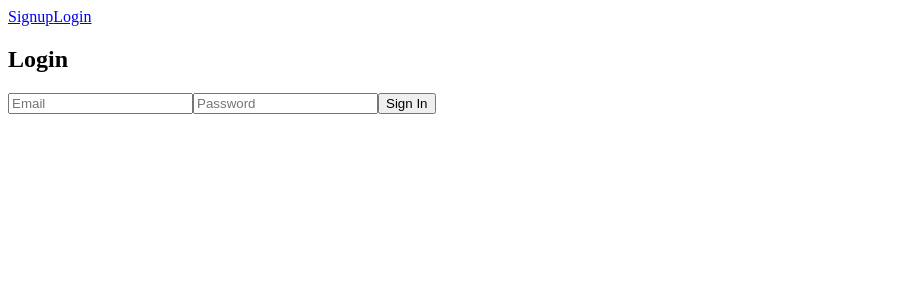
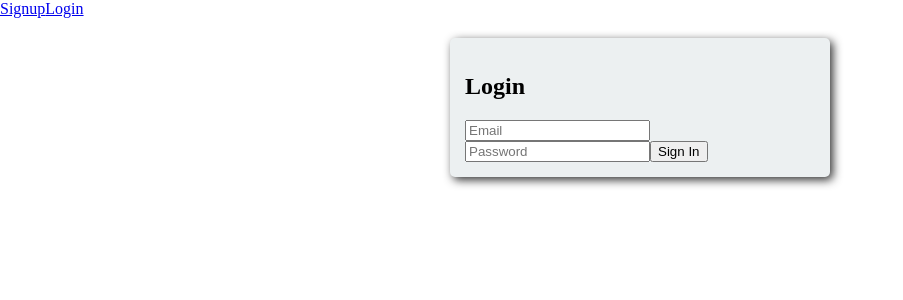
Before and after one commit to JohnMwendwa/node-react-task-manager, a React (Create React App) app in the folder client/: page /login in a window 1280 px wide. Shown: the top 300 px of the page, without its empty margins (0-903 px from the left). Built offline with nearby package versions, Linux system fonts and the light colour scheme.

Commit message:
style the login wrapper

```diff
--- a/client/src/components/css/Login.css
+++ b/client/src/components/css/Login.css
@@ -0,0 +1,14 @@
+body{
+    box-sizing: border-box;
+    padding: 0;
+    margin: 0;
+}
+.Login__wrap{
+    position: relative;
+    margin: 20px auto;
+    background: #ecf0f1;
+    width: 350px;
+    border-radius: 5px;
+    box-shadow: 3px 3px 10px #333;
+    padding: 15px;
+}
```
